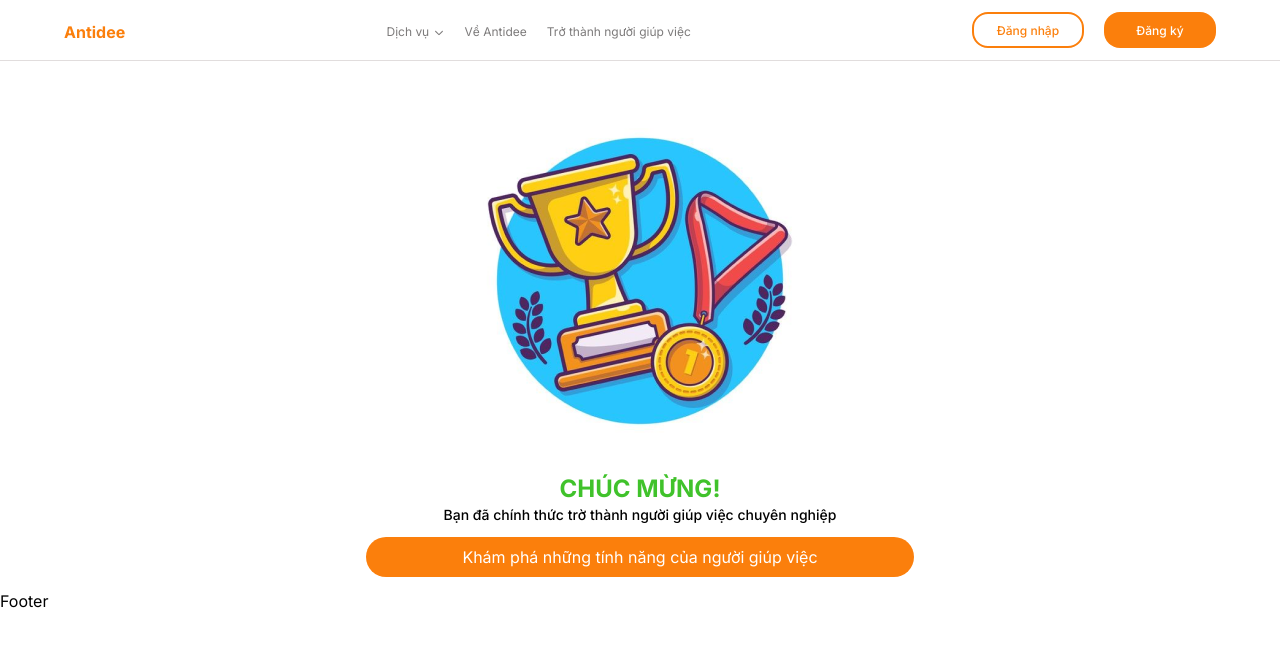
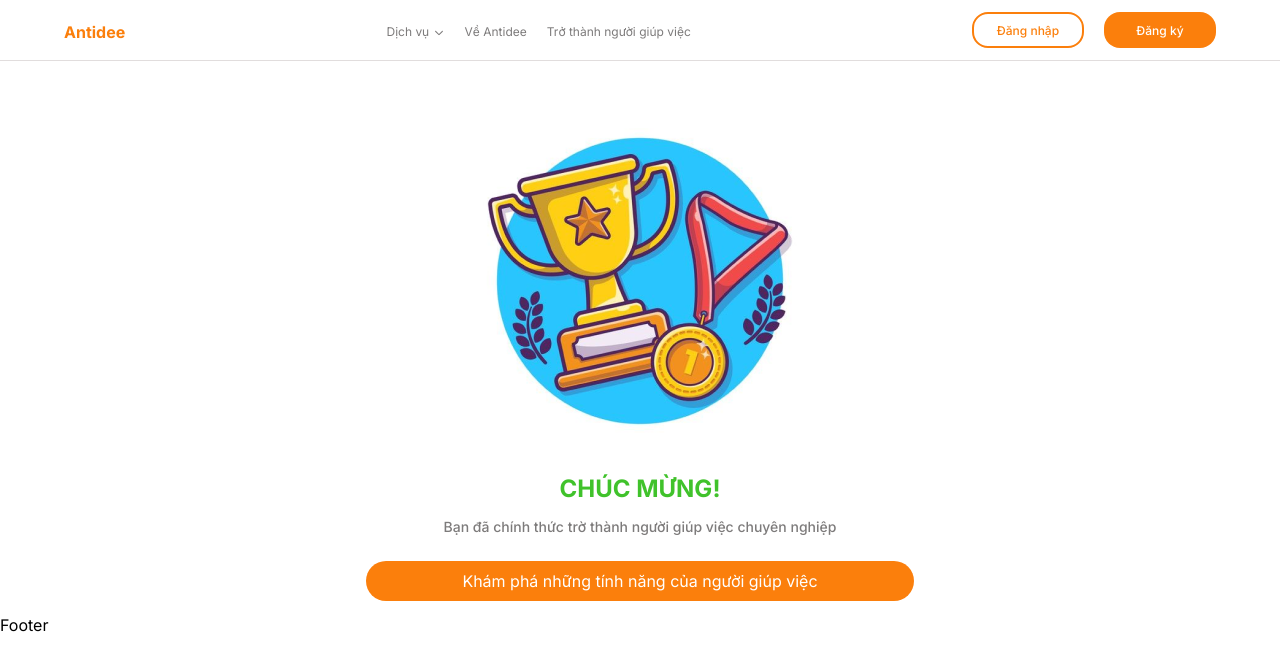
Before and after one commit to nguyenluongtrung/ANTIDEE, a React (Vite) app in the folder client/: page /congrats in a window 1280 px wide. Shown: the top 670 px of the page. Built offline with nearby package versions, Linux system fonts and the light colour scheme; no server answers.

Commit message:
Update congrats page

```diff
--- a/client/src/pages/CongratsPage/CongratsPage.jsx
+++ b/client/src/pages/CongratsPage/CongratsPage.jsx
@@ -2,16 +2,21 @@ import React from 'react';
 import { Link } from 'react-router-dom';
 import img31 from '../../assets/img/image 31.png';
 export const CongratsPage = () => {
+	return (
+		<div>
+			<img className="m-auto" src={img31} />
+			<h1 className=" grid text-green font-bold text-2xl justify-center pb-3">
+				CHÚC MỪNG!
+			</h1>
+			<span className="grid justify-center text-sm font-medium text-gray pb-3">
+				Bạn đã chính thức trờ thành người giúp việc chuyên nghiệp
+			</span>
 
-        return (
-            <div >
-                <img className='m-auto' src={img31} />
-                <h1 className=' grid text-green font-bold text-2xl justify-center '>CHÚC MỪNG!</h1>
-                <span className='grid justify-center text-sm font-medium'>Bạn đã chính thức trờ thành người giúp việc chuyên nghiệp</span>
-
-                        <div className='grid justify-center p-3'>
-                        <button className='bg-primary text-white w-max py-2 px-24 rounded-full'>Khám phá những tính năng của người giúp việc</button>
-                    </div>
-                </div>
-        );
-    };
+			<div className="grid justify-center p-3">
+				<button className="bg-primary text-white w-max py-2 px-24 rounded-full">
+					Khám phá những tính năng của người giúp việc
+				</button>
+			</div>
+		</div>
+	);
+};
```
